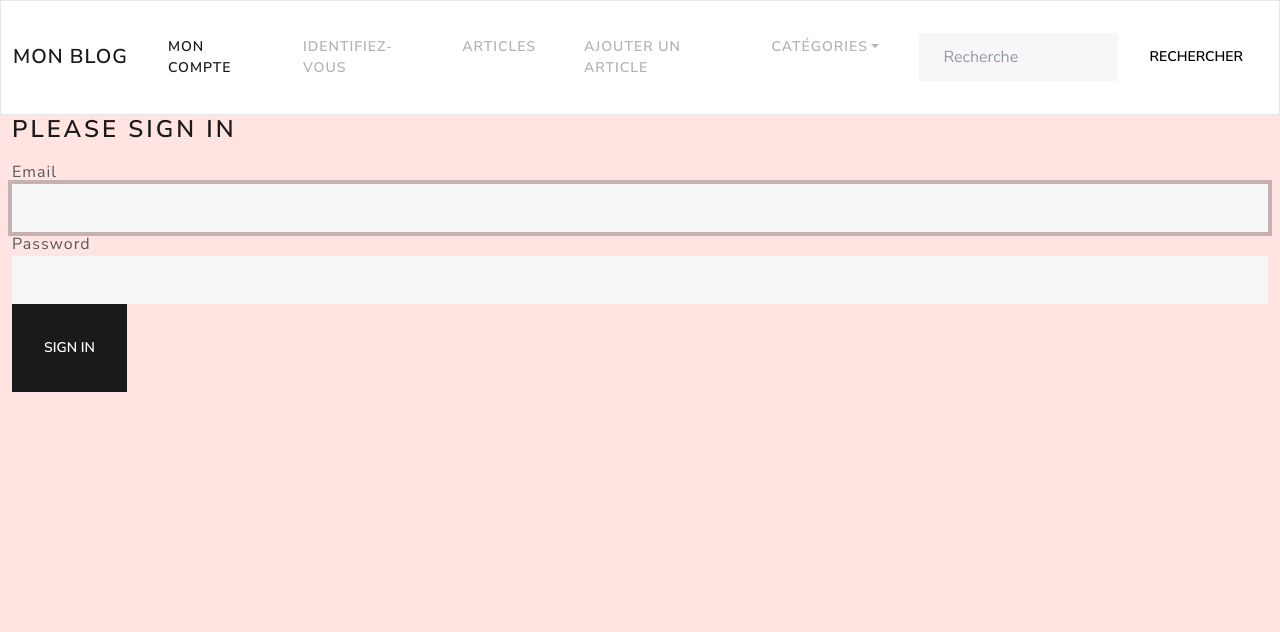
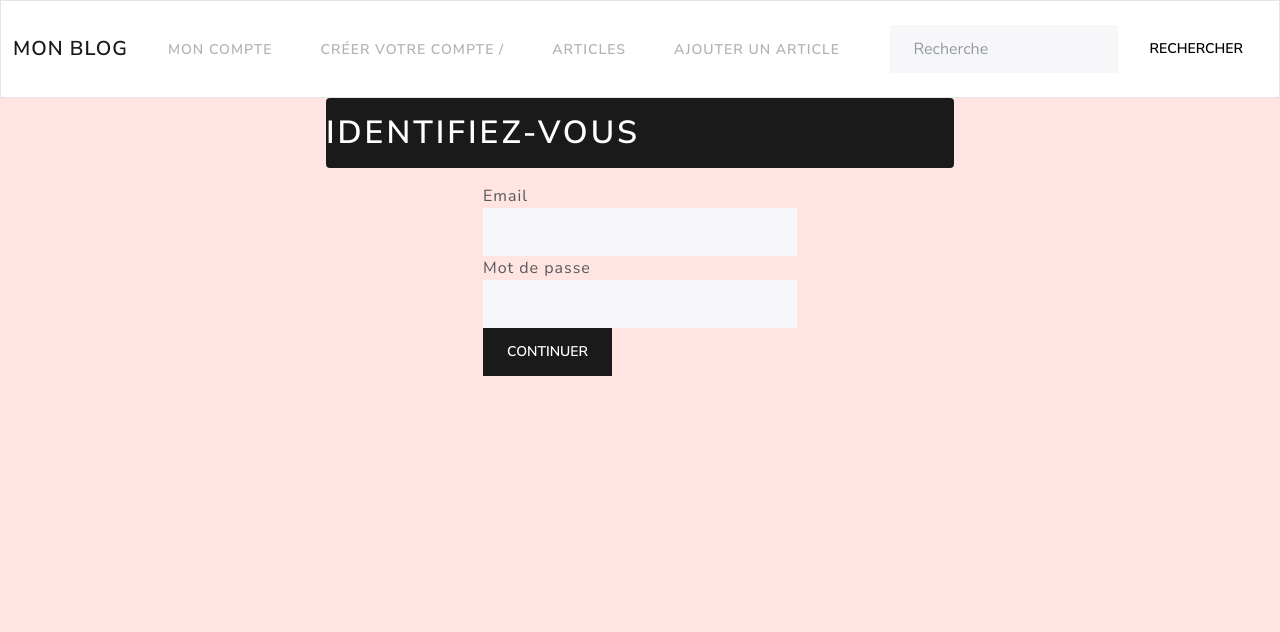
Before and after one commit to fatimachine/_symfo, a Symfony app: template blog/templates/security/login.html.twig in a window 1280 px wide. Shown: the top 632 px of the page. Run offline with Twig, Linux system fonts and the light colour scheme; the template is opened without the code that fills it, so the values that code supplies are empty; some libraries are stand-ins or nearby versions.

Commit message:
symfo
17/02/2022

```diff
--- a/blog/src/Controller/SecurityController.php
+++ b/blog/src/Controller/SecurityController.php
@@ -10,7 +10,7 @@ use Symfony\Component\Security\Http\Authentication\AuthenticationUtils;
 class SecurityController extends AbstractController
 {
     /**
-     * @Route("/login", name="app_login")
+     * @Route("/login", name="login")
      */
     public function login(AuthenticationUtils $authenticationUtils): Response
     {
@@ -23,11 +23,11 @@ class SecurityController extends AbstractController
         // last username entered by the user
         $lastUsername = $authenticationUtils->getLastUsername();
 
-        return $this->render('security/login.html.twig', ['last_username' => $lastUsername, 'error' => $error]);
+        return $this->render('security/login.html.twig', ['lastUsername' => $lastUsername, 'error' => $error]);
     }
 
     /**
-     * @Route("/logout", name="app_logout")
+     * @Route("/logout", name="logout")
      */
     public function logout(): void
     {
--- a/blog/src/Entity/Users.php
+++ b/blog/src/Entity/Users.php
@@ -35,13 +35,13 @@ class Users implements UserInterface, PasswordAuthenticatedUserInterface
      * @var string The hashed password
      * @ORM\Column(type="string")
      */
+
     private $password;
 
     /**
      *
      */
-
-    private $confirmPassword;
+   public $confirmPassword;
 
     public function getId(): ?int
     {
--- a/blog/templates/base.html.twig
+++ b/blog/templates/base.html.twig
@@ -27,31 +27,53 @@
     </button>
 
     <div class="collapse navbar-collapse" id="navbarColor03">
-      <ul class="navbar-nav me-auto">
+      <ul class="ml-5 navbar-nav me-auto">
+               {# {% if  app.user %} #}
         <li class="nav-item">
-          <a class="nav-link active" href="{{ path('home')}}">Mon Compte
-            <span class="visually-hidden">(current)</span>
+
+          <a class="nav-link " href="#">Mon Compte
+          {# {{ path('profil')}} #}
           </a>
+
+
         </li>
+
+  {% if not app.user %}
+              <li class="nav-item">
+
+          <a class="nav-link" href="{{ path('register')}}">Créer votre compte /</a>
+
+
+        </li>
+        {% endif %}
+        {% if  app.user %}
         <li class="nav-item">
-          <a class="nav-link" href="#">Identifiez-vous</a>
+          <a class="nav-link" href="{{ path('login')}}">Identifiez-vous</a>
+
         </li>
+        {% endif %}
         <li class="nav-item">
          <a class="nav-link" href="{{ path('blog')}}">Articles</a>
         </li>
         <li class="nav-item">
           <a class="nav-link" href="{{ path('new')}}">Ajouter un article</a>
         </li>
+          {% if  is_granted("ROLE_ADMIN") %}
         <li class="nav-item dropdown">
-          <a class="nav-link dropdown-toggle" data-bs-toggle="dropdown" href="#" role="button" aria-haspopup="true" aria-expanded="false">Catégories</a>
+          <a class="nav-link dropdown-toggle" data-bs-toggle="dropdown" href="#" role="button" aria-haspopup="true" aria-expanded="false">Back-office</a>
           <div class="dropdown-menu">
-            <a class="dropdown-item" href="#">Femme</a>
-            <a class="dropdown-item" href="#">Homme</a>
+            <a class="dropdown-item" href="#">Modification des articles</a>
+            <a class="dropdown-item" href="#">Modification des commentaires</a>
             <a class="dropdown-item" href="#">Enfants</a>
-            <div class="dropdown-divider"></div>
-            <a class="dropdown-item" href="#">Home/Maison</a>
-          </div>
         </li>
+                {% endif %}
+
+              {% if  app.user %}
+        <li class="nav-item">
+          <a class="nav-link " href="{{path('logout')}}">Déconnexion</a>
+        </li>
+         {% endif %}
+
       </ul>
       <form class="d-flex" wtx-context="81597342-5FD8-456A-9959-2B0C498C6255">
         <input class="form-control me-sm-2" type="text" placeholder="Recherche" wtx-context="F0164AD1-4633-4678-8D40-5EECB60B17A3">
--- a/blog/templates/blog/home.html.twig
+++ b/blog/templates/blog/home.html.twig
@@ -19,7 +19,7 @@
 
 {% if age < 18 %}
 
-<p clas="alert alert-danger"> Vous êtes mineur, accès interdit </p>
+<p class="alert alert-danger"> Vous êtes mineur, accès interdit </p>
 
 {% else %}
 
--- /dev/null
+++ b/blog/templates/blog/profil.html.twig
@@ -0,0 +1,5 @@
+{% extends 'base.html.twig' %}
+{% block body %}
+{{ app.user.email }}
+
+{% endblock %}
--- a/blog/templates/blog/show.html.twig
+++ b/blog/templates/blog/show.html.twig
@@ -22,7 +22,7 @@
           <div class="card-body">
             <h4 class="card-title">{{ article.title}}</h4>
             <p class="card-text">{{ article.content}}</p>
-            <p>“Rien au monde ne vaut qu'on se détourne de ce qu'on aime.”</p>
+
           </div>
         </div>
              <div class="btn-group">
--- a/blog/templates/security/login.html.twig
+++ b/blog/templates/security/login.html.twig
@@ -1,42 +1,31 @@
 {% extends 'base.html.twig' %}
 
-{% block title %}Log in!{% endblock %}
+{% block title %}Identifiez-vous!{% endblock %}
 
 {% block body %}
-<form method="post">
-    {% if error %}
-        <div class="alert alert-danger">{{ error.messageKey|trans(error.messageData, 'security') }}</div>
-    {% endif %}
+    <h1 class="col-md-6 max-auto bg-primary text-white mx-auto rounded py-3">Identifiez-vous</h1>
 
-    {% if app.user %}
-        <div class="mb-3">
-            You are logged in as {{ app.user.username }}, <a href="{{ path('app_logout') }}">Logout</a>
-        </div>
-    {% endif %}
+  {% for message in app.flashes('success') %}
 
-    <h1 class="h3 mb-3 font-weight-normal">Please sign in</h1>
-    <label for="inputEmail">Email</label>
-    <input type="email" value="{{ last_username }}" name="email" id="inputEmail" class="form-control" autocomplete="email" required autofocus>
-    <label for="inputPassword">Password</label>
-    <input type="password" name="password" id="inputPassword" class="form-control" autocomplete="current-password" required>
+  <div class="col-md-3 bg-success p-4 rounded mx-auto text-center text-white mb-3">
+  {{message}}
+  </div>
 
-    <input type="hidden" name="_csrf_token"
-           value="{{ csrf_token('authenticate') }}"
-    >
+ {% endfor %}
 
-    {#
-        Uncomment this section and add a remember_me option below your firewall to activate remember me functionality.
-        See https://symfony.com/doc/current/security/remember_me.html
+<form method="post" class="col-md-3 mx-auto my-3" action ="{{ path('login')}}">
 
-        <div class="checkbox mb-3">
-            <label>
-                <input type="checkbox" name="_remember_me"> Remember me
-            </label>
-        </div>
-    #}
+   <div class="form-group">
+        <label for="_username">Email</label>
+        <input type="text"  name="_username" id="_username" class="form-control" value="{{ lastUsername }}">
+   </div>
+   <div class="form-group">
 
-    <button class="btn btn-lg btn-primary" type="submit">
-        Sign in
-    </button>
+        <label for="_password">Mot de passe</label>
+        <input type="password" name="_password" id="_password" class="form-control">
+
+</div>
+
+  <button class="btn btn-primary" type="submit">Continuer</button>
 </form>
 {% endblock %}
```
Also changed, not shown: blog/src/Controller/AdminController.php (added, +56 -0 lines), blog/src/Controller/RegistrationController.php (+11 -9 lines), blog/src/Form/RegistrationFormType.php (+5 -4 lines), blog/src/Security/UsersAuthenticator.php (deleted, +0 -61 lines), blog/templates/admin/index.html.twig (added, +20 -0 lines), blog/templates/registration/register.html.twig (+9 -7 lines), 1 other file.
